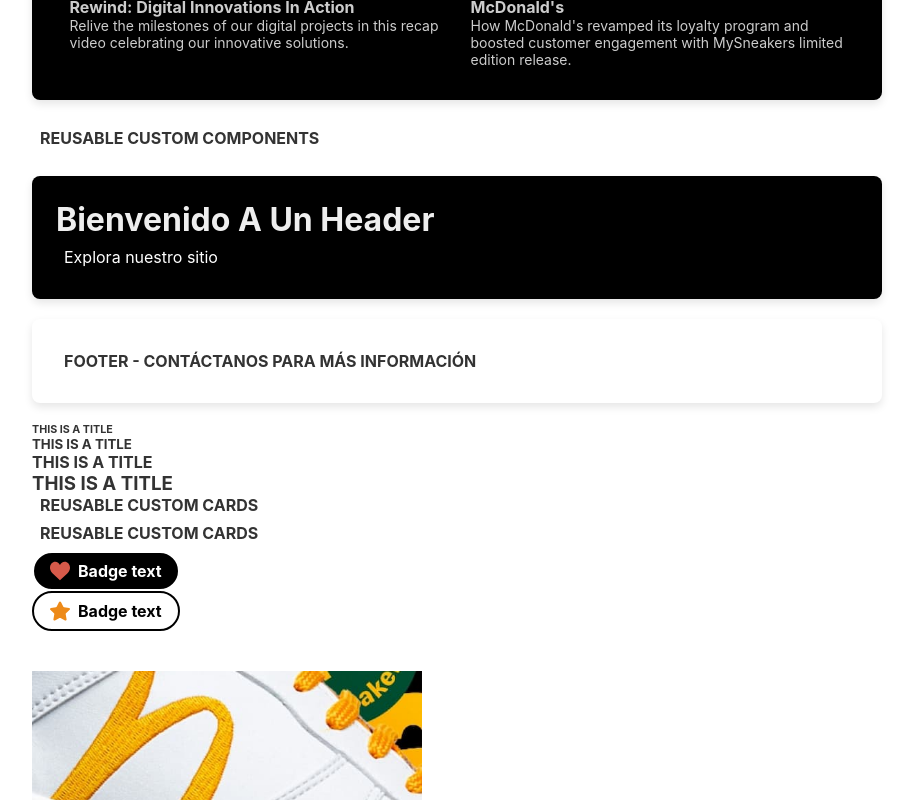
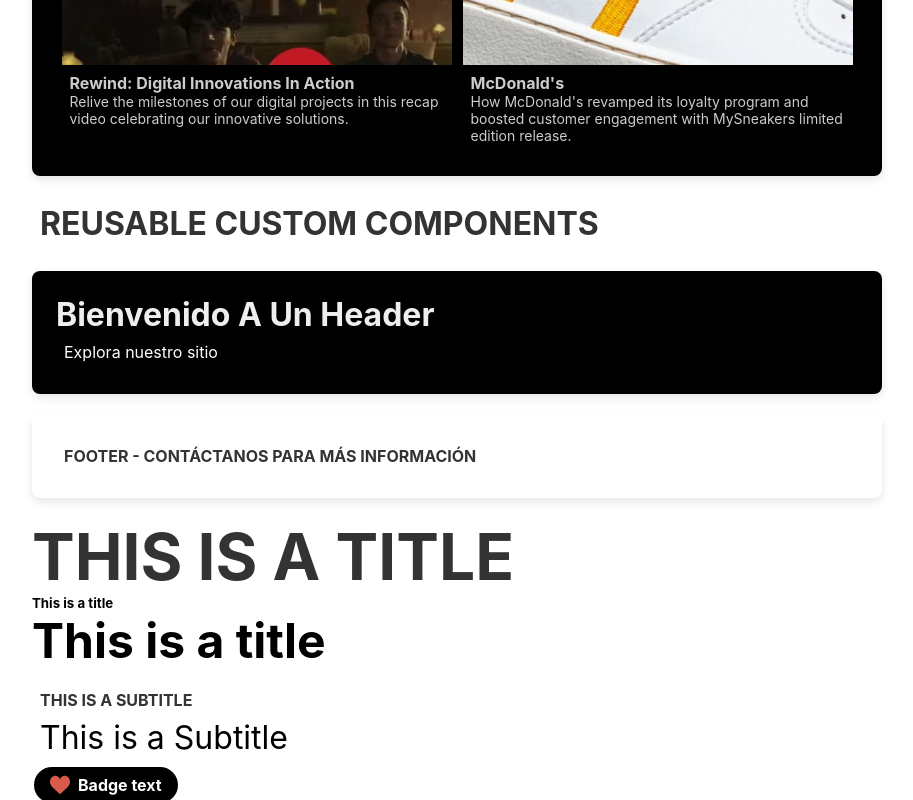
Before and after one commit to amaury-soto/g4g-properties-challenge, a React (Create React App) app: page / in a window 1280 px wide. Shown: the part 900-1700 px from the top of the page, without its empty margins (183-1096 px from the left). Built offline with nearby package versions, Linux system fonts and the light colour scheme.

Commit message:
challenge: clean and other details

```diff
--- a/src/App.tsx
+++ b/src/App.tsx
@@ -66,7 +66,11 @@ function App() {
       />
       <br />
 
-      <Subtitle subtitle="Reusable custom Components" />
+      <Subtitle
+        subtitle="Reusable custom Components"
+        variant={EVariant.Variant1}
+        fontSize="2rem"
+      />
       <br />
       <SectionBuilder
         variant={EVariant.Variant2}
@@ -81,13 +85,23 @@ function App() {
         subtitle="Footer - Contáctanos para más información"
       />
       <br />
-      <Title title="This is a title" as="h6" />
+      <Title
+        title="This is a title"
+        as="h6"
+        fontSize="4rem"
+        variant={EVariant.Variant1}
+      />
       <Title title="This is a title" as="h5" />
-      <Title title="This is a title" as="h4" />
-      <Title title="This is a title" as="h3" />
+      <Title title="This is a title" as="h4" fontSize="3rem" />
 
-      <Subtitle subtitle="Reusable custom Cards" as="span" />
-      <Subtitle subtitle="Reusable custom Cards" as="p" />
+      <br />
+      <Subtitle
+        subtitle="This is a Subtitle"
+        as="span"
+        fontSize="1rem"
+        variant={EVariant.Variant1}
+      />
+      <Subtitle subtitle="This is a Subtitle" as="p" fontSize="2rem" />
       <Badge
         badgeIcon={EBadgeIcon.Agata}
         text={"Badge text"}
--- a/src/components/atoms/Subtitle/Subtitle.module.scss
+++ b/src/components/atoms/Subtitle/Subtitle.module.scss
@@ -1,13 +1,14 @@
 .subtitle {
   margin: 8px;
+  &--variant1 {
+    color: #333;
+    font-weight: bold;
+    text-transform: uppercase;
+  }
+  &--variant2 {
+    color: #fff;
+  }
+  &.uppercase {
+    text-transform: uppercase;
+  }
 }
-.subtitle--variant1 {
-  font-size: 1rem;
-  color: #333;
-  text-transform: uppercase;
-  font-weight: bold;
-}
-.subtitle--variant2 {
-  font-size: 1rem;
-  color: #fff;
-}
--- a/src/components/atoms/Subtitle/Subtitle.tsx
+++ b/src/components/atoms/Subtitle/Subtitle.tsx
@@ -6,17 +6,34 @@ interface SubtitleProps {
   subtitle: string;
   variant?: EVariant;
   as?: "p" | "span";
+  fontSize?: string;
+  uppercase?: boolean;
 }
 
 const Subtitle: React.FC<SubtitleProps> = ({
   subtitle,
-  variant = EVariant.Variant1,
+  variant,
   as = "p",
+  fontSize,
+  uppercase = false,
 }) => {
   const Tag = as;
+  const baseClass = styles.subtitle;
+
+  const variantClass = variant ? styles[`subtitle--${variant}`] : "";
+
+  const additionalClasses = [
+    uppercase ? styles.uppercase : "",
+    fontSize ? styles.customFontSize : "",
+  ]
+    .filter(Boolean)
+    .join(" ");
 
   return (
-    <Tag className={`${styles.subtitle} ${styles[`subtitle--${variant}`]}`}>
+    <Tag
+      className={`${baseClass} ${variantClass} ${additionalClasses}`}
+      style={fontSize ? { fontSize } : {}}
+    >
       {subtitle}
     </Tag>
   );
--- a/src/components/atoms/Title/Title.module.scss
+++ b/src/components/atoms/Title/Title.module.scss
@@ -1,20 +1,17 @@
 .title {
   margin: 0;
-}
-
-.title--variant1 {
-  //font-size: 4rem;
+  text-transform: none;
+  &--variant1 {
     color: #333;
     text-transform: uppercase;
   }
 
-.title--variant2 {
-  //font-size: 3rem;
+  &--variant2 {
     text-transform: capitalize;
     color: #eee;
   }
 
-.title--variant3 {
-  font-size: 2rem;
+  &--variant3 {
     color: #666;
   }
+}
--- a/src/components/atoms/Title/Title.tsx
+++ b/src/components/atoms/Title/Title.tsx
@@ -6,17 +6,23 @@ interface TitleProps {
   title: string;
   variant?: EVariant;
   as?: "h1" | "h2" | "h3" | "h4" | "h5" | "h6";
+  fontSize?: string;
 }
 
 const Title: React.FC<TitleProps> = ({
   title,
-  variant = EVariant.Variant1,
+  variant,
   as = "h1",
+  fontSize,
 }) => {
   const Tag = as;
+  const variantClass = variant ? styles[`title--${variant}`] : "";
 
   return (
-    <Tag className={`${styles.title} ${styles[`title--${variant}`]}`}>
+    <Tag
+      className={`${styles.title} ${variantClass}`}
+      style={fontSize ? { fontSize } : {}}
+    >
       {title}
     </Tag>
   );
--- a/src/components/organisms/SectionBuilder/SectionBuilder.tsx
+++ b/src/components/organisms/SectionBuilder/SectionBuilder.tsx
@@ -67,9 +67,14 @@ const SectionBuilder: React.FC<SectionBuilderProps> = ({
                   <Subtitle subtitle={badgeSubtitle} variant={variant} as="p" />
                 )}
               </div>
-              <Title title={title!} variant={variant} />
+              <Title title={title!} variant={variant} fontSize="4rem" />
             </div>
-            <Subtitle subtitle={subtitle} variant={variant} as="p" />
+            <Subtitle
+              subtitle={subtitle}
+              variant={variant}
+              as="p"
+              uppercase={variant === EVariant.Variant1 ? true : false}
+            />
             <div className={styles.mediaContainer}>
               {cardItems.map((item, index) => (
                 <Card
```
Lines whose indentation alone changed are shown as unchanged.
